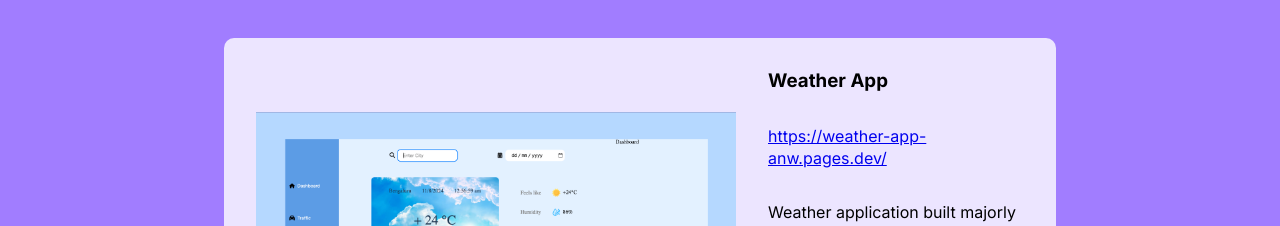
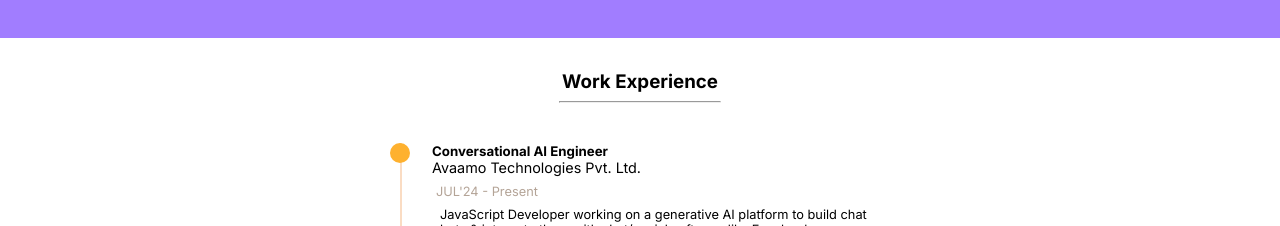
Before and after one commit to ananya-ghoshal/portfolio_website, a React (Vite) app: page / in a window 1280 px wide. Shown: the part 2574-2800 px from the top of the page. Built offline with nearby package versions, Linux system fonts and the light colour scheme; the HTML template or start-up script is replaced by a standard one; a web font is replaced by a local one.

Commit message:
removed weather app project

```diff
--- a/src/components/ProjectList.jsx
+++ b/src/components/ProjectList.jsx
@@ -43,20 +43,6 @@ function ProjectList() {
             skill3Img: SaSS,
           }}
         />
-        <Project
-          props={{
-            img: project3,
-            title: "Weather App",
-            link: "https://weather-app-anw.pages.dev/",
-            text: "Weather application built majorly using React JS.",
-            skill1: "HTML",
-            skill1Img: HTML,
-            skill2: "CSS",
-            skill2Img: CSS,
-            skill3: "React JS",
-            skill3Img: ReactJS,
-          }}
-        />
       </div>
     </div>
   );
```
